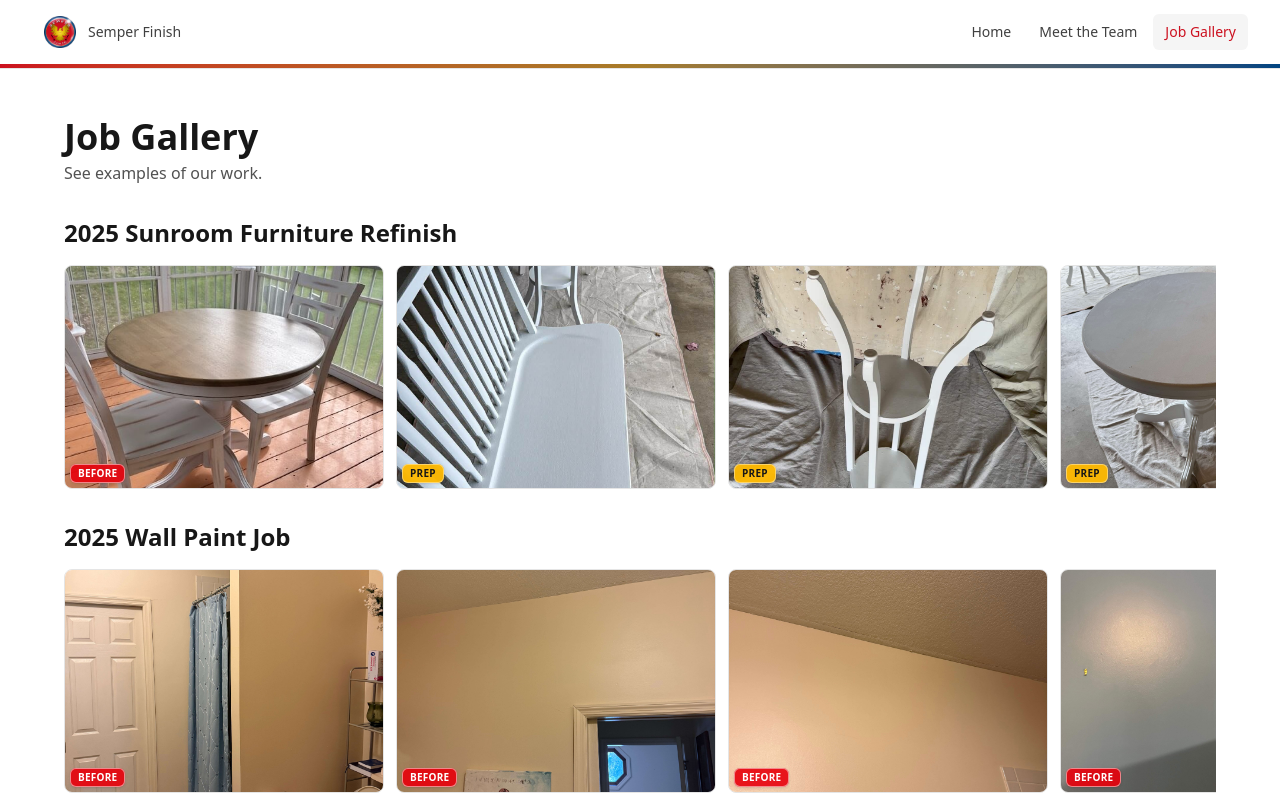
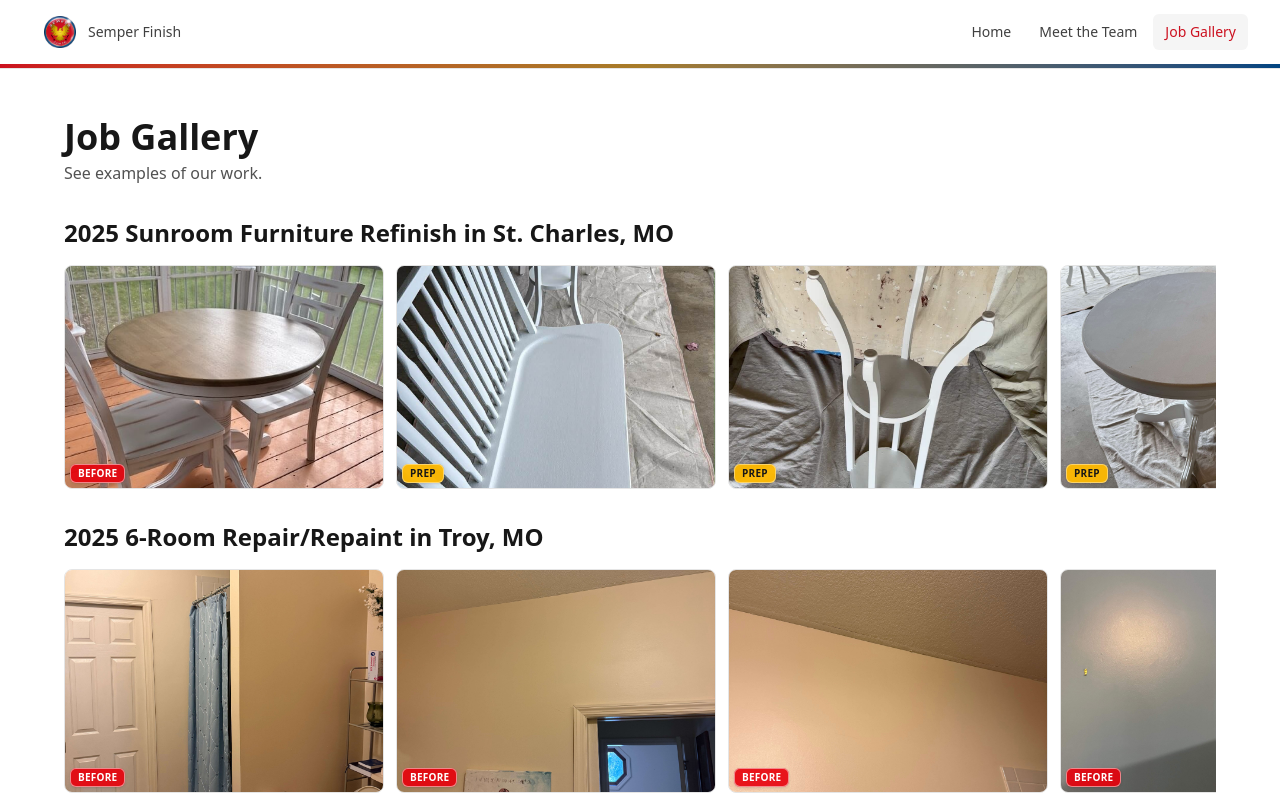
Before and after one commit to r-token/semper-finish-web, a SvelteKit app: page /job-gallery in a window 1280 px wide. Shown: the top 800 px of the page. Built offline with nearby package versions, Linux system fonts and the light colour scheme.

Commit message:
Title new job gallery photos appropriately

```diff
--- a/src/routes/job-gallery/+page.svelte
+++ b/src/routes/job-gallery/+page.svelte
@@ -32,11 +32,11 @@
   <Spacer />
 
   {#if allJobImages['job4-pundmann']?.length > 0}
-    <JobGallery title="2025 Sunroom Furniture Refinish" images={allJobImages['job4-pundmann']} />
+    <JobGallery title="2025 Sunroom Furniture Refinish in St. Charles, MO" images={allJobImages['job4-pundmann']} />
   {/if}
 
   {#if allJobImages['job3-patsy-howell']?.length > 0}
-    <JobGallery title="2025 Wall Paint Job" images={allJobImages['job3-patsy-howell']} />
+    <JobGallery title="2025 6-Room Repair/Repaint in Troy, MO" images={allJobImages['job3-patsy-howell']} />
   {/if}
 
   {#if allJobImages['job2-stairwell']?.length > 0}
```
